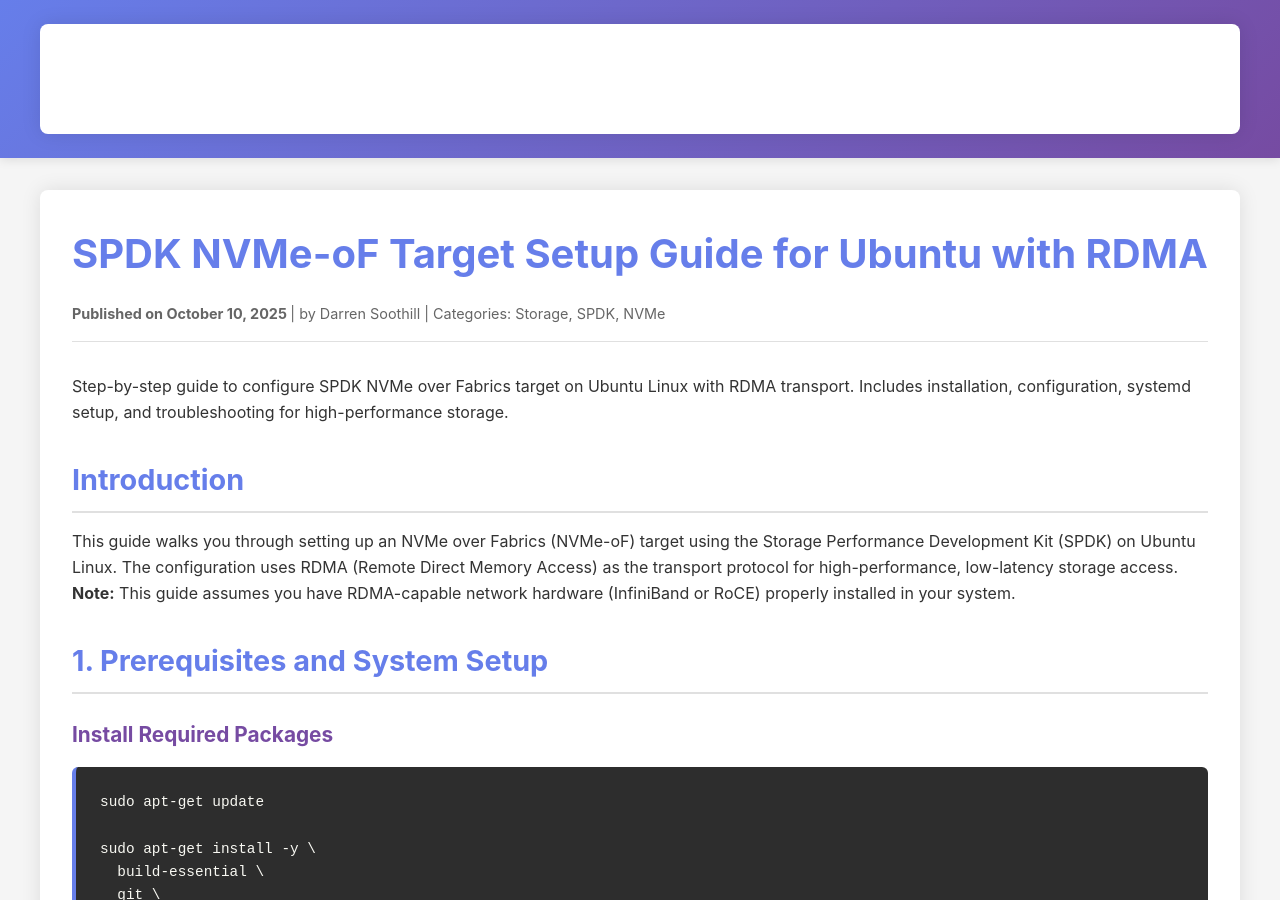
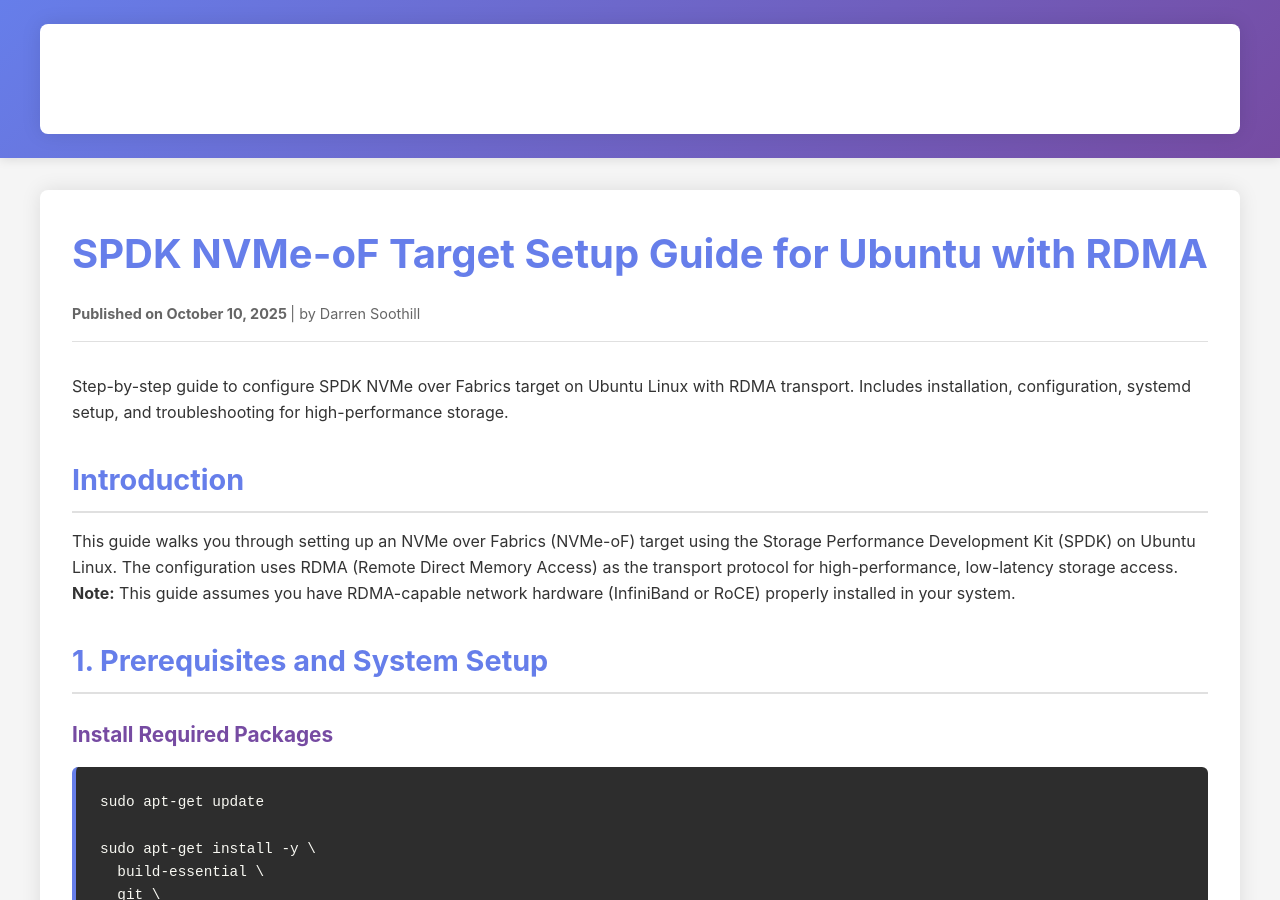
Before and after one commit to soothill/soothill.github.io, a Jekyll site: the page built from _posts/2025-10-10-spdk-nvmeof-target-setup.md, in a window 1280 px wide and 900 px high. Built offline with Jekyll 4.4.1, drawn with Linux system fonts in a browser that asks for light colours; comment, search, counter and statistics services are not loaded.

Commit message:
Hide catagories

```diff
--- a/_layouts/post.html
+++ b/_layouts/post.html
@@ -11,12 +11,6 @@
             </time>
             {% if page.author %}
             | by {{ page.author }}
-            {% endif %}
-            {% if page.categories %}
-            | Categories:
-            {% for category in page.categories %}
-                <span class="category">{{ category }}</span>{% unless forloop.last %}, {% endunless %}
-            {% endfor %}
             {% endif %}
         </div>
     </header>
```
